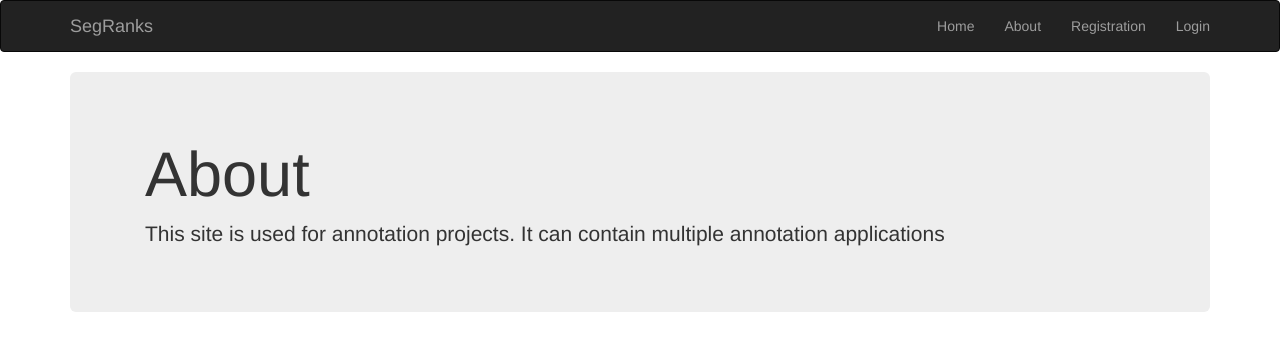
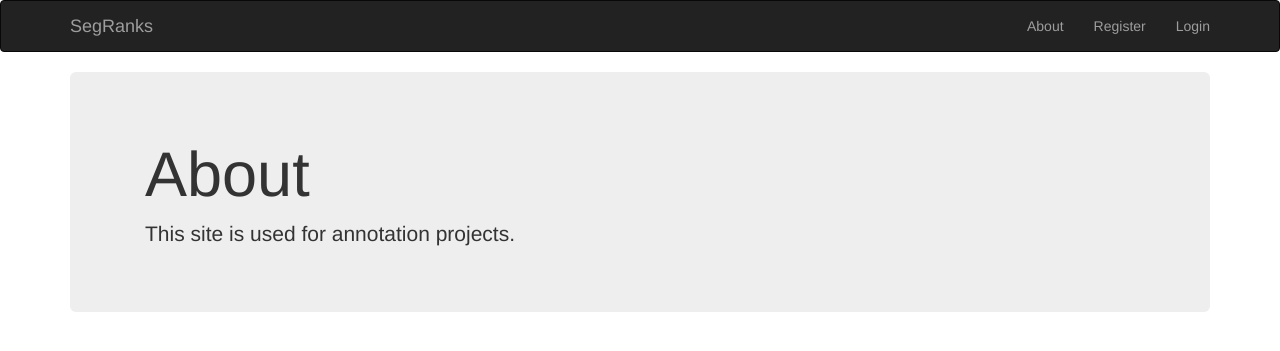
Before and after one commit to machacek/segranks, a Django app: page /about/ in a window 1280 px wide. Shown: the top 351 px of the page. Run offline with Django 3.2, Linux system fonts and the light colour scheme; some libraries are stand-ins or nearby versions.

Commit message:
simple registration, minor template changes

```diff
--- a/segranks/settings.py
+++ b/segranks/settings.py
@@ -25,12 +25,6 @@ DEBUG = True
 TEMPLATE_DEBUG = True
 
 ALLOWED_HOSTS = []
-
-EMAIL_BACKEND = 'django.core.mail.backends.smtp.EmailBackend'
-EMAIL_HOST = os.environ.get('POSTMARK_SMTP_SERVER')
-EMAIL_PORT = 25
-EMAIL_HOST_USER = os.environ.get('POSTMARK_API_KEY')
-EMAIL_HOST_PASSWORD = os.environ.get('POSTMARK_API_KEY')
 
 # Application definition
 
--- a/segranks/templates/about.html
+++ b/segranks/templates/about.html
@@ -5,7 +5,7 @@
   <div class="jumbotron">
     <div class="container">
       <h1>About</h1>
-      <p class="lead">This site is used for annotation projects. It can contain multiple annotation applications</p>
+      <p class="lead">This site is used for annotation projects.</p>
     </div>
   </div>
 {% endblock %}
--- a/segranks/templates/base.html
+++ b/segranks/templates/base.html
@@ -19,12 +19,12 @@
             <a class="navbar-brand" href="{% url 'segranks.views.projectlistview' %}">SegRanks</a>
         </div>
         <ul class="nav navbar-nav navbar-right">
-            <li><a href="{% url 'segranks.views.projectlistview' %}">Home</a></li>
+            <!--<li><a href="{% url 'segranks.views.projectlistview' %}">Home</a></li>-->
             <li><a href="{% url 'segranks.views.aboutview' %}">About</a></li>
             {% if user.is_authenticated %}
-            <li><a href="{% url 'auth_logout' %}">Logout</a></li>
+            <li><a href="{% url 'auth_logout' %}">Logout {{ user.username }}</a></li>
             {% else %}
-            <li><a href="{% url 'registration_register' %}">Registration</a></li>
+            <li><a href="{% url 'registration_register' %}">Register</a></li>
             <li><a href="{% url 'auth_login' %}">Login</a></li>
             {% endif %}
         </ul>
--- a/segranks/urls.py
+++ b/segranks/urls.py
@@ -4,11 +4,12 @@ from django.contrib.auth.decorators import login_required
 from django.contrib import admin
 admin.autodiscover()
 
-from segranks.views import ProjectListView, AnnotateView, AboutView
+from segranks.views import ProjectListView, AnnotateView, AboutView, RegistrationView
 
 urlpatterns = patterns('',
     url(r'^admin/', include(admin.site.urls)),
-    url(r'^accounts/', include('registration.backends.default.urls')),
+    url(r'^accounts/register/$', RegistrationView.as_view(), name='registration_register'),
+    url(r'^accounts/', include('registration.backends.simple.urls')),
     url(r'^$', ProjectListView.as_view(), name="segranks.views.projectlistview"),
     url(r'^project-(?P<pk>\d+)/$', login_required(AnnotateView.as_view()), name="segranks.views.annotateview"),
     url(r'^about/', AboutView.as_view(), name="segranks.views.aboutview"),
--- a/segranks/views.py
+++ b/segranks/views.py
@@ -36,3 +36,9 @@ class AnnotateView(DetailView):
 
 class AboutView(TemplateView):
     template_name = "about.html"
+
+# This is a hack to fix the bug in django-registration
+from registration.backends.simple.views import RegistrationView as SimpleRegistrationView
+class RegistrationView(SimpleRegistrationView):
+    def get_success_url(self, request, user):
+        return ('/', (), {})
```
